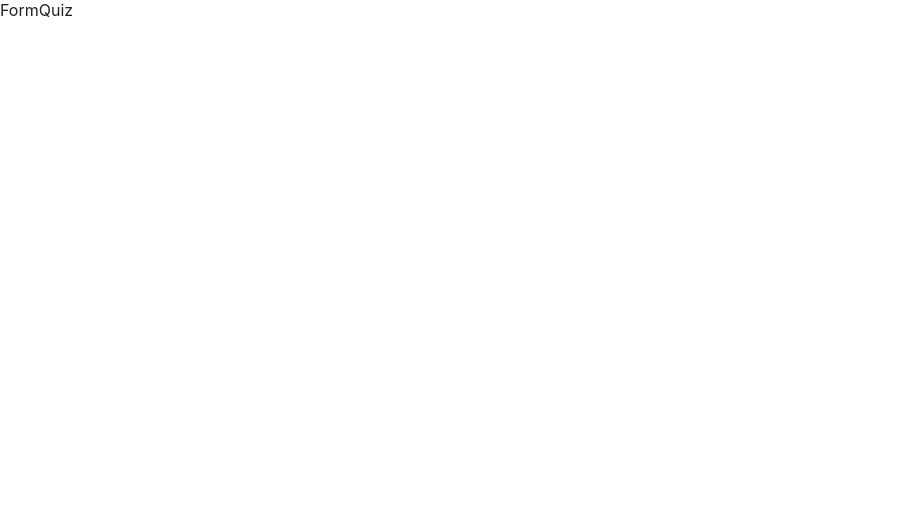
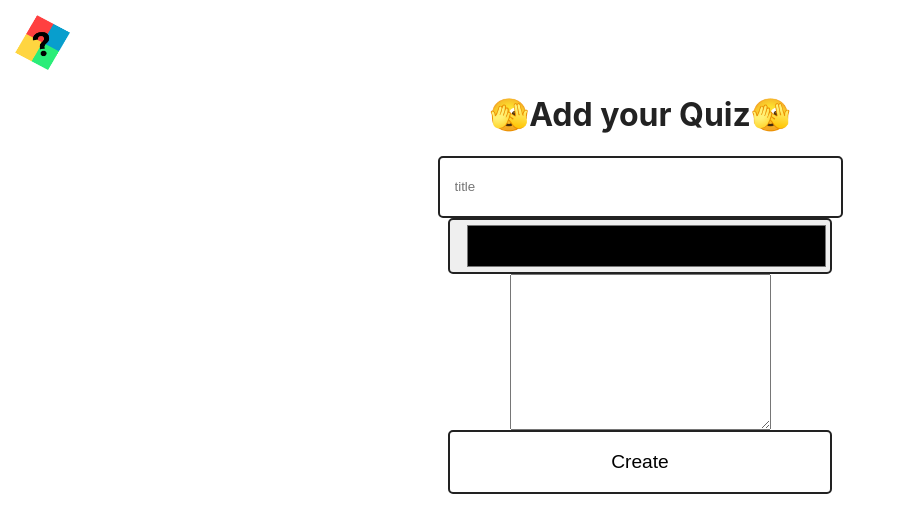
Before and after one commit to Sueysz/gen-quiz, a React (Vite) app: page /FormQuiz in a window 1280 px wide. Shown: the top 532 px of the page, without its empty margins (0-905 px from the left). Built offline with nearby package versions, Linux system fonts and the light colour scheme.

Commit message:
Create my component formQuiz

```diff
--- a/src/pages/FormQuiz.jsx
+++ b/src/pages/FormQuiz.jsx
@@ -1,7 +1,70 @@
+import { Link } from "react-router-dom"
+import { ConfirmButton } from "../components/Buttons"
+import { FormPage } from "../components/FormPage"
+import { StyledIcon } from "../components/Icons"
+import { useCallback, useState } from "react"
+import { createQuiz } from "../api"
 
 
 export const FormQuiz = () => {
+    const [quizData, setQuizData] = useState({
+        title:"",
+        color:"#000000",
+        questions:[],
+    })
+
+    const { title, color, questions } = quizData
+
+    const handleInputChange =(event)=> {
+        const {name, value} = event.target;
+        setQuizData({...quizData,[name]: value});
+    }
+
+    const handleSubmit =useCallback (async (event) =>{
+        event.preventDefault();
+
+        console.log(quizData)
+        await createQuiz( title, color, questions)
+        setQuizData({
+            title:'',
+            color:'#000000',
+            questions:[]
+        })
+
+    })
     return (
-        <div>FormQuiz</div>
+        <>
+            <FormPage>
+                <Link to={'/'}>
+                    <StyledIcon src='/icons/logo.png' alt='logo' />
+                </Link>
+                <h1>🫣Add your Quiz🫣</h1>
+                <form onSubmit={handleSubmit} >
+                    <input
+                        placeholder="title"
+                        type="text"
+                        name="title"
+                        value={quizData.title}
+                        onChange={handleInputChange}
+                    />
+                    <input
+                        type="color"
+                        name="color"
+                        value={quizData.color}
+                        onChange={handleInputChange}
+                    />
+
+                    <textarea
+                    name="questions"
+                    cols="30"
+                    rows="10"
+                    value={quizData.questions}
+                    onChange={handleInputChange}
+                    />
+
+                    <ConfirmButton type="submit"> Create </ConfirmButton>
+                </form>
+            </FormPage>
+        </>
     )
 }
```
